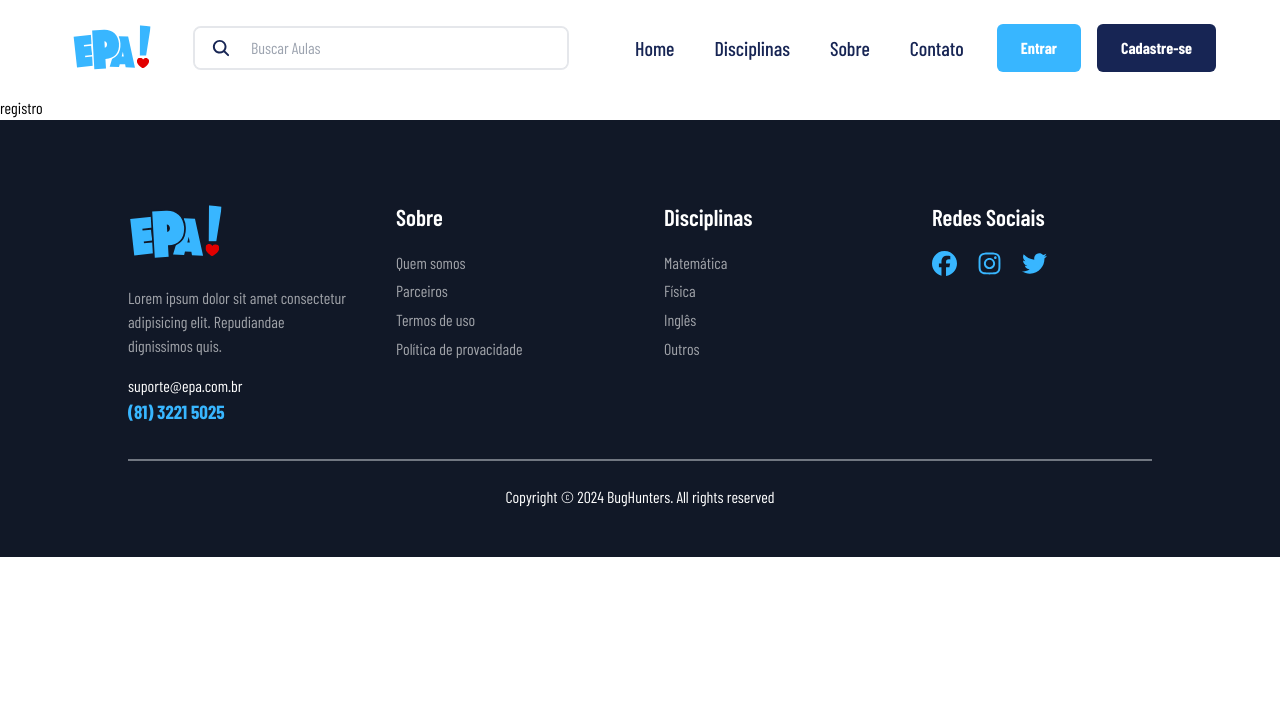
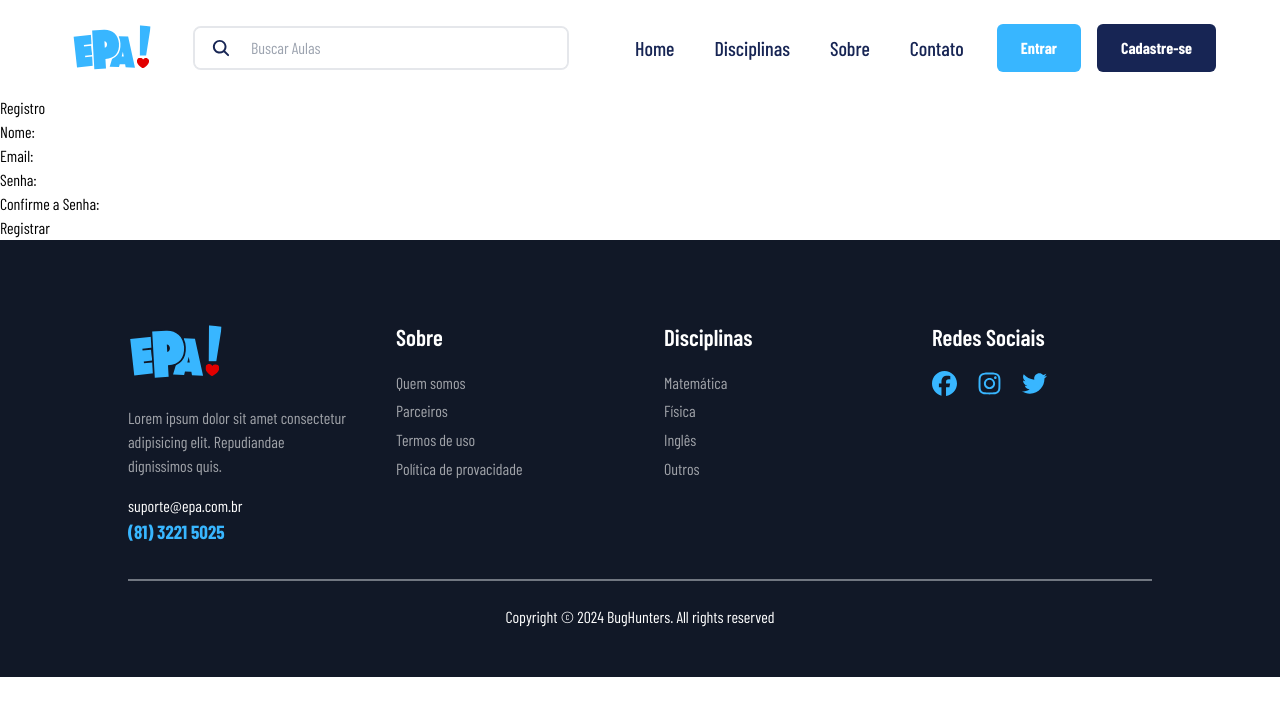
Before and after one commit to Antonio-coding/app-epa, a Next.js app: page /register in a window 1280 px wide. Shown: the top 716 px of the page. Built offline with nearby package versions, Linux system fonts and the light colour scheme; a web font is replaced by a local one.

Commit message:
ajustar o que faltava no registe

```diff
--- /dev/null
+++ b/src/app/(pages)/biscoito/page.tsx
@@ -0,0 +1,9 @@
+export default function Biscoito() {
+    return (
+        <>
+            <div className=" w-12 h-10 border  bg-green-600 ">Biscoito</div>
+            <div className=" w-12 h-10 border  bg-red-900 ">Biscoito</div>
+            <div>Biscoito</div>
+        </>
+        )
+}
--- /dev/null
+++ b/src/app/(pages)/jorge-registe/page.tsx
@@ -0,0 +1,9 @@
+export default function JorgeRegiste() {
+    return (
+        <>
+            <div className=" w-12 h-10 border  bg-green-600 ">isso é teste</div>
+            <div className=" w-12 h-10 border  bg-red-900 ">isso é teste</div>
+            <div>isso é teste</div>
+        </>
+        )
+}
--- a/src/app/(pages)/register/page.tsx
+++ b/src/app/(pages)/register/page.tsx
@@ -1,8 +1,88 @@
+"use client"
+import React, { useState } from 'react';
+
+interface FormData {
+  name: string;
+  email: string;
+  password: string;
+  confirmPassword: string;
+}
+
 export default function Register() {
+  const [formData, setFormData] = useState<FormData>({
+    name: '',
+    email: '',
+    password: '',
+    confirmPassword: ''
+  });
+
+  const handleChange = (e: React.ChangeEvent<HTMLInputElement>): void => {
+    const { name, value } = e.target;
+    setFormData(prevState => ({
+      ...prevState,
+      [name]: value
+    }));
+  };
+
+  const handleSubmit = (e: React.FormEvent<HTMLFormElement>): void => {
+    e.preventDefault();
+    // Aqui você pode adicionar a lógica para enviar os dados do formulário para o servidor
+    console.log(formData);
+    // Limpar o formulário após o envio
+    setFormData({
+      name: '',
+      email: '',
+      password: '',
+      confirmPassword: ''
+    });
+  };
+
   return (
-    <>
-      <div>registro</div>
-
-    </>
+    <div>
+      <h2>Registro</h2>
+      <form onSubmit={handleSubmit}>
+        <div>
+          <label>Nome:</label>
+          <input
+            type="text"
+            name="name"
+            value={formData.name}
+            onChange={handleChange}
+            required
+          />
+        </div>
+        <div>
+          <label>Email:</label>
+          <input
+            type="email"
+            name="email"
+            value={formData.email}
+            onChange={handleChange}
+            required
+          />
+        </div>
+        <div>
+          <label>Senha:</label>
+          <input
+            type="password"
+            name="password"
+            value={formData.password}
+            onChange={handleChange}
+            required
+          />
+        </div>
+        <div>
+          <label>Confirme a Senha:</label>
+          <input
+            type="password"
+            name="confirmPassword"
+            value={formData.confirmPassword}
+            onChange={handleChange}
+            required
+          />
+        </div>
+        <button type="submit">Registrar</button>
+      </form>
+    </div>
   );
 }
```
Also changed, not shown: 1 other file (tests, documents, lock files or other folders).
